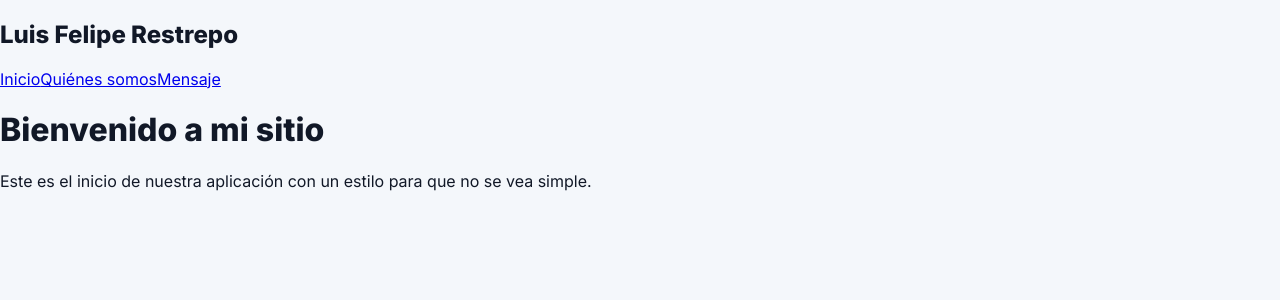
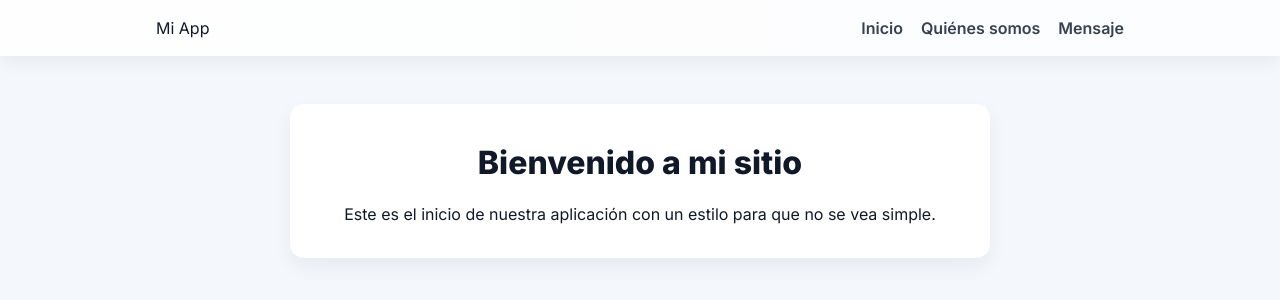
Before and after one commit to luispiper/react-rutas-parametros, a React (Create React App) app: page / in a window 1280 px wide. Shown: the top 300 px of the page. Built offline with nearby package versions, Linux system fonts and the light colour scheme.

Commit message:
Navbar en estilo menú vertical

```diff
--- a/src/App.jsx
+++ b/src/App.jsx
@@ -6,6 +6,8 @@ import UserDetail from "./pages/UserDetail";
 import Message from "./pages/Message";
 
 function App() {
+  const mensaje = "Hola, este mensaje viene desde App.jsx";
+
   return (
     <Router>
       <Navbar />
@@ -13,11 +15,7 @@ function App() {
         <Route path="/" element={<Home />} />
         <Route path="/about" element={<About />} />
         <Route path="/user/:id" element={<UserDetail />} />
-        {/* 🔹 Aquí va el mensaje con el prop */}
-        <Route
-          path="/mensaje"
-          element={<Message mensaje="Bienvenido a mi actividad, información de usuario enviada como props desde componente principal" />}
-        />
+        <Route path="/message" element={<Message mensaje={mensaje} />} />
       </Routes>
     </Router>
   );
--- a/src/components/Navbar.jsx
+++ b/src/components/Navbar.jsx
@@ -1,36 +1,16 @@
 import { Link } from "react-router-dom";
 
-const Navbar = () => {
+export default function Navbar() {
   return (
-    <nav className="bg-white/80 backdrop-blur-md shadow-md w-64 h-screen p-6 fixed left-0 top-0">
-      {/* Logo o título */}
-      <h1 className="text-2xl font-bold text-blue-600 mb-8">
-        Luis Felipe Restrepo
-      </h1>
-
-      {/* Links en lista vertical */}
-      <div className="flex flex-col space-y-4">
-        <Link
-          to="/"
-          className="text-gray-700 font-medium hover:text-blue-600 transition-colors"
-        >
-          Inicio
-        </Link>
-        <Link
-          to="/about"
-          className="text-gray-700 font-medium hover:text-blue-600 transition-colors"
-        >
-          Quiénes somos
-        </Link>
-        <Link
-          to="/mensaje"
-          className="text-gray-700 font-medium hover:text-blue-600 transition-colors"
-        >
-          Mensaje
-        </Link>
+    <nav className="navbar">
+      <div className="container">
+        <div className="text-xl font-bold">Mi App</div>
+        <div>
+          <Link to="/">Inicio</Link>
+          <Link to="/about">Quiénes somos</Link>
+          <Link to="/message">Mensaje</Link>
+        </div>
       </div>
     </nav>
   );
-};
-
-export default Navbar;
+}
--- a/src/index.js
+++ b/src/index.js
@@ -1,17 +1,10 @@
-import React from 'react';
-import ReactDOM from 'react-dom/client';
-import './index.css';
-import App from './App.jsx';
-import reportWebVitals from './reportWebVitals';
+import React from "react";
+import ReactDOM from "react-dom/client";
+import "./index.css";
+import App from "./App";
 
-const root = ReactDOM.createRoot(document.getElementById('root'));
-root.render(
+ReactDOM.createRoot(document.getElementById("root")).render(
   <React.StrictMode>
-    <App/>
+    <App />
   </React.StrictMode>
 );
-
-// If you want to start measuring performance in your app, pass a function
-// to log results (for example: reportWebVitals(console.log))
-// or send to an analytics endpoint. Learn more: https://bit.ly/CRA-vitals
-reportWebVitals();
--- a/src/pages/About.jsx
+++ b/src/pages/About.jsx
@@ -1,30 +1,33 @@
+import { useEffect, useState } from "react";
+import { Link } from "react-router-dom";
+
 export default function About() {
+  const [users, setUsers] = useState([]);
+
+  useEffect(() => {
+    fetch("https://jsonplaceholder.typicode.com/users")
+      .then((res) => res.json())
+      .then((data) => setUsers(data))
+      .catch((err) => console.error(err));
+  }, []);
+
   return (
-    <div className="p-8 text-center">
-      <h1 className="text-3xl font-semibold text-gray-800">Quiénes somos</h1>
-      <p className="text-gray-600 mt-4 max-w-2xl mx-auto">
-        Este proyecto fue desarrollado como parte de la actividad académica.
-        Aunque se presenta como un equipo, el desarrollo fue realizado por un solo estudiante.
+    <div className="p-8">
+      <h1 className="text-3xl font-semibold text-gray-800 text-center">
+        Quiénes somos
+      </h1>
+      <p className="text-gray-600 mt-4 text-center">
+        A continuación encontrarás el listado de empleados.
       </p>
 
-      {/* Listado de personas */}
-      <div className="mt-8">
-        <h2 className="text-2xl font-semibold text-blue-600 mb-4">Nuestro equipo</h2>
-        <ul className="space-y-3 text-gray-700">
-          <li className="p-3 bg-gray-100 rounded-lg shadow-sm">
-            <strong>Luis Felipe Restrepo</strong> – Desarrollador Frontend
-          </li>
-          <li className="p-3 bg-gray-100 rounded-lg shadow-sm">
-            <strong>Luis Felipe Restrepo</strong> – Diseñador UX/UI
-          </li>
-          <li className="p-3 bg-gray-100 rounded-lg shadow-sm">
-            <strong>Luis Felipe Restrepo</strong> – Desarrollador Backend
-          </li>
-          <li className="p-3 bg-gray-100 rounded-lg shadow-sm">
-            <strong>Luis Felipe Restrepo</strong> – QA Tester
-          </li>
-        </ul>
-      </div>
+      <ul className="mt-8 space-y-3 max-w-md mx-auto">
+  {users.map((user) => (
+    <li key={user.id} className="card">
+      <Link to={`/user/${user.id}`}>{user.name}</Link>
+    </li>
+  ))}
+</ul>
+
     </div>
   );
 }
--- a/src/pages/Home.jsx
+++ b/src/pages/Home.jsx
@@ -1,10 +1,8 @@
 export default function Home() {
   return (
-    <div className="p-8 text-center">
-      <h1 className="text-4xl font-bold text-blue-600">Bienvenido a mi sitio</h1>
-      <p className="text-gray-600 mt-4 text-lg">
-        Este es el inicio de nuestra aplicación con un estilo para que no se vea simple.
-      </p>
+    <div className="card" style={{ maxWidth: "700px", margin: "3rem auto", textAlign: "center" }}>
+      <h1>Bienvenido a mi sitio</h1>
+      <p>Este es el inicio de nuestra aplicación con un estilo para que no se vea simple.</p>
     </div>
   );
 }
--- a/src/pages/Message.jsx
+++ b/src/pages/Message.jsx
@@ -1,9 +1,8 @@
 const Message = ({ mensaje }) => {
   return (
-    <div className="p-6 text-center">
-      <h2 className="text-2xl font-bold mb-4">Mensaje</h2>
-      {/* 🔹 Aquí debería aparecer el texto que pasamos desde App.jsx */}
-      <p className="text-lg text-gray-700">{mensaje}</p>
+    <div className="message">
+      <h1>Mensaje</h1>
+      <p>{mensaje}</p>
     </div>
   );
 };
--- a/src/pages/UserDetail.jsx
+++ b/src/pages/UserDetail.jsx
@@ -1,13 +1,44 @@
-import { useParams } from "react-router-dom";
+import { useEffect, useState } from "react";
+import { useParams, Link } from "react-router-dom";
 
 export default function UserDetail() {
   const { id } = useParams();
+  const [user, setUser] = useState(null);
+
+  useEffect(() => {
+    fetch(`https://jsonplaceholder.typicode.com/users/${id}`)
+      .then((res) => res.json())
+      .then((data) => setUser(data))
+      .catch((err) => console.error(err));
+  }, [id]);
+
+  if (!user) return <p style={{ textAlign: "center", marginTop: "2rem" }}>Cargando usuario...</p>;
 
   return (
-    <div className="p-8 text-center">
-      <h1 className="text-3xl font-bold text-gray-800">Detalle del Usuario</h1>
-      <p className="text-gray-600 mt-4">Mostrando información para el usuario con ID:</p>
-      <p className="text-blue-600 font-semibold text-lg mt-2">{id}</p>
+    <div className="card" style={{ maxWidth: "600px", margin: "2rem auto", textAlign: "center" }}>
+      <h1 style={{ fontSize: "2rem", fontWeight: "600", marginBottom: "1rem" }}>{user.name}</h1>
+      <p>Email: {user.email}</p>
+      <p>Teléfono: {user.phone}</p>
+      <p>Ciudad: {user.address.city}</p>
+      <p>Compañía: {user.company.name}</p>
+
+      <Link
+        to="/about"
+        style={{
+          display: "inline-block",
+          marginTop: "1.5rem",
+          backgroundColor: "var(--accent)",
+          color: "#fff",
+          padding: "10px 20px",
+          borderRadius: "var(--radius)",
+          textDecoration: "none",
+          transition: "background-color .2s ease"
+        }}
+        onMouseOver={e => (e.currentTarget.style.backgroundColor = "#1e40af")}
+        onMouseOut={e => (e.currentTarget.style.backgroundColor = "var(--accent)")}
+      >
+        Volver al listado
+      </Link>
     </div>
   );
 }
```
